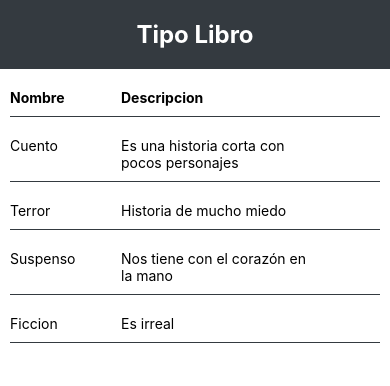
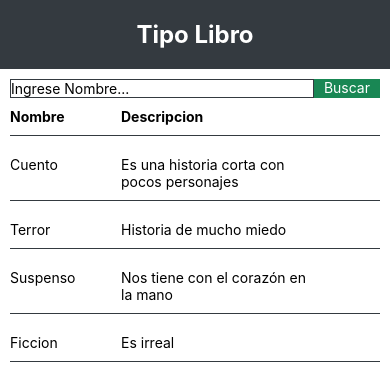
Before and after one commit to EmmanuelRuizGarcia/MyFirstAppReactNative, a React Native app: screen / in a window 390 px wide. Shown: the top 386 px of the page. Built offline with nearby package versions, Linux system fonts and the light colour scheme.

Commit message:
se agrego una barra de busqueda sencilla sin muchos estilos

```diff
--- a/src/pages/TipoLibroPage.js
+++ b/src/pages/TipoLibroPage.js
@@ -1,5 +1,5 @@
 import React, {useState} from "react";
-import { View, StyleSheet, Text, FlatList } from "react-native";
+import { View, StyleSheet, Text, FlatList, TextInput, TouchableHighlight } from "react-native";
 
 const TipoLibroPage=()=>{
     const[listatipolibro,setlistatipolibro] = useState([
@@ -13,6 +13,12 @@ const TipoLibroPage=()=>{
         <View>
             <Text style={stylesPage.styleTitle}>Tipo Libro</Text>
             <View style={{margin: 10}}>
+                <View style={{flexDirection: "row"}}>
+                    <TextInput placeholder="Ingrese Nombre..." style={{borderWidth:0.2, borderColor: "#343a40", flex: 1}}/>
+                    <TouchableHighlight style={stylesPage.styleButton}>
+                        <Text style={{color: "white"}}>Buscar</Text>
+                    </TouchableHighlight>
+                </View>
                 <View style={stylesPage.styleContainer}>
                     <Text style={{width: "30%", fontWeight: "bold"}}>Nombre</Text>
                     <Text style={{width: "50%", fontWeight: "bold"}}>Descripcion</Text>
@@ -35,6 +41,10 @@ const TipoLibroPage=()=>{
 }
 
 const stylesPage=StyleSheet.create({
+    styleButton:{
+        backgroundColor: "#198754",
+        paddingHorizontal: 10
+    },
     styleContainer:{
         flexDirection: "row",
         paddingBottom: 10,
```
